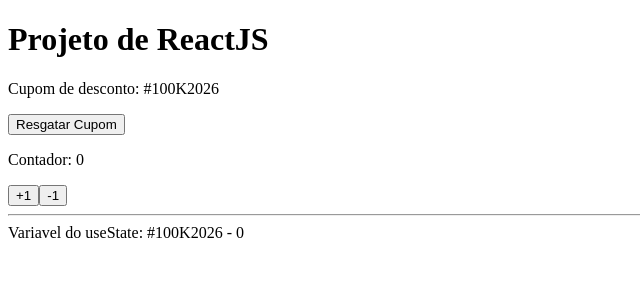
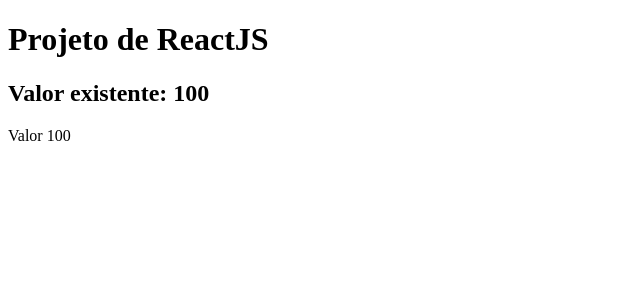
Before and after one commit to gabrielliz25/curso-sujeitoprogramador, a React (Vite) app in the folder reactJS/: page / in a window 1280 px wide. Shown: the top 300 px of the page, without its empty margins (0-640 px from the left). Built offline with nearby package versions, Linux system fonts and the light colour scheme.

Commit message:
renderConditional

```diff
--- a/reactJS/src/App.jsx
+++ b/reactJS/src/App.jsx
@@ -2,14 +2,17 @@
 // import Props from "./components/Props";
 
 // useState
-import State from "./components/State";
+// import State from "./components/State";
+
+// Renderização Condicional
+import RenderConditional from "./components/RenderConditional";
 
 const App = () => {
     return (
         <>
             <h1>Projeto de ReactJS</h1>
 
-            <State />
+            <RenderConditional valor={"100"} />
         </>
     );
 };
--- /dev/null
+++ b/reactJS/src/components/RenderConditional.jsx
@@ -0,0 +1,8 @@
+const RenderConditional = ({ valor }) => {
+    return <>
+    {valor && <h2>Valor existente: {valor}</h2>}
+    {valor === "100" ? <p>Valor 100</p> : <p>Qualquer outro valor</p>}
+    </>;
+};
+
+export default RenderConditional;
```
